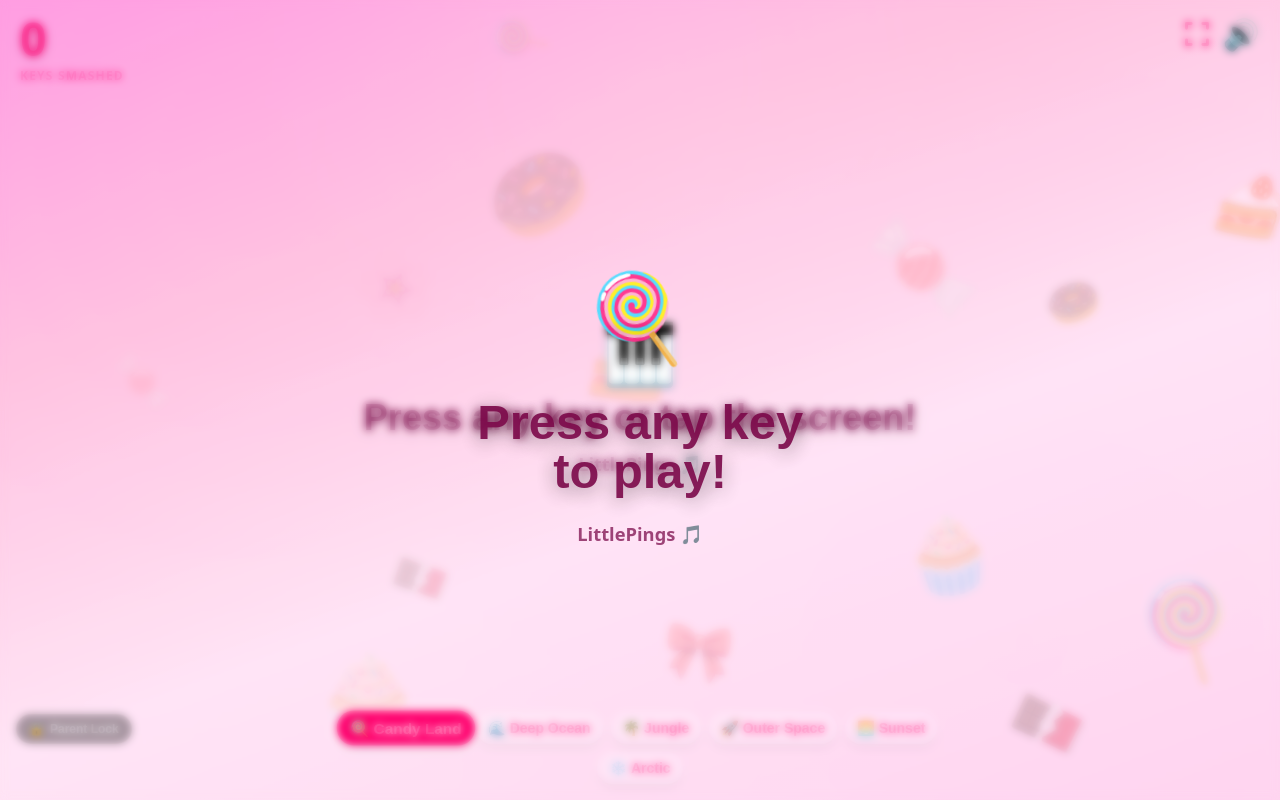
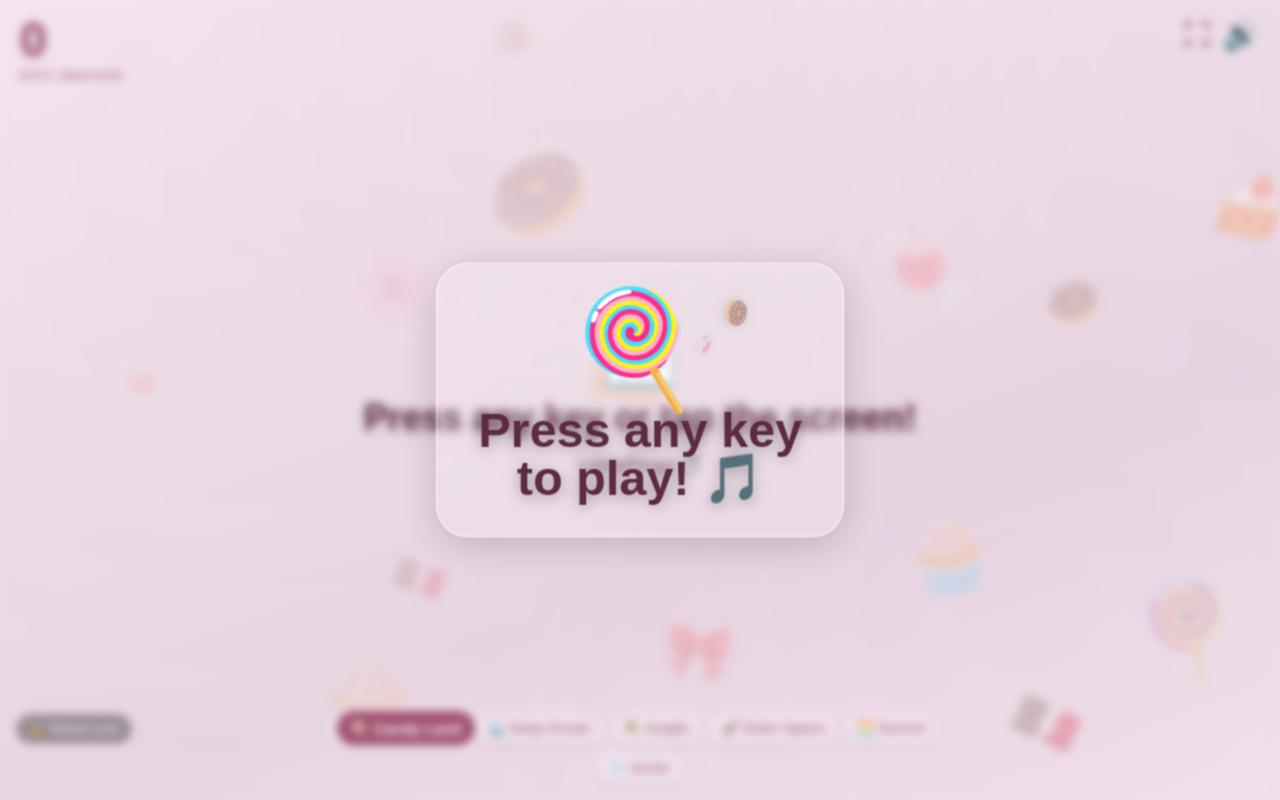
Before and after one commit to varanrajesh/littlepings, a React (Vite) app: page / in a window 1280 px wide. Built offline with nearby package versions, Linux system fonts and the light colour scheme.

Commit message:
LittlePings v1.1.0 — calmer theme palette, smaller alphabets, emoji-hero bubbles, richer attract rain

```diff
--- a/src/components/AttractScreen.tsx
+++ b/src/components/AttractScreen.tsx
@@ -1,99 +1,101 @@
 /**
  * AttractScreen — animated full-screen overlay shown after 5 s of idle.
  *
+ * Phase 1 (5 – 10 s): dense emoji rain + floating crackers + prompt.
  * Dismissed instantly on any keydown/pointerdown.
  * Hovering (pointermove) does NOT dismiss it.
- *
- * Design: dense multi-layer emoji rain (theme-aware) + pulsing prompt.
  */
 
 import { motion, AnimatePresence } from "framer-motion";
 import { useGame } from "@/context/GameContext";
 import type { ThemeId } from "@/themes/themes";
 
-// ── Per-theme emoji pools ─────────────────────────────────────────────────
+// ── Per-theme emoji pools (30 each) ──────────────────────────────────────
 const THEME_EMOJIS: Record<ThemeId, string[]> = {
   candy: [
     "🍭","🍬","🍫","🧁","🍰","🍩","🎀","🌈","🦄","💖",
-    "🍪","🍡","🍮","🧇","🍦","🎉","✨","💝","🌸","🎊",
-    "🍋","🍓","🍇","🍑","🍒","💫","⭐","🎈","🎠","🌺",
+    "🍪","🍡","🍮","🍦","🎉","✨","💝","🌸","🎊","🎈",
+    "🍋","🍓","🍇","🍑","🍒","💫","⭐","🎠","🌺","🎆",
   ],
   ocean: [
     "🐠","🐟","🐙","🦑","🐚","🪸","🐡","🦀","🐳","🦈",
-    "🐬","🦭","🐋","🌊","💧","🪼","🐊","🦞","⭐","💎",
-    "🐚","🦐","🌀","🫧","🏄","🤿","⛵","🐾","🌊","✨",
+    "🐬","🦭","🐋","🌊","💧","🪼","🦞","⭐","💎","🫧",
+    "🦐","🌀","🏄","🤿","⛵","🐊","🌊","🐾","💙","✨",
   ],
   jungle: [
     "🐒","🦜","🐸","🦎","🌴","🌺","🦋","🐘","🍌","🌿",
     "🐆","🦁","🐅","🦚","🦩","🌻","🍃","🐛","🌵","🍀",
-    "🦊","🐝","🌾","🐍","🦔","🌼","🍂","🌱","🐜","✨",
+    "🦊","🐝","🌼","🐍","🦔","🌱","🐜","🌾","🍂","✨",
   ],
   space: [
     "🚀","👽","🛸","🪐","⭐","🌙","☄️","💫","🌠","🔭",
-    "🌌","🛰️","👾","🌟","🪨","🌑","🌒","🌓","🌔","🌕",
-    "🔮","⚡","💥","🎆","🌀","🕳️","🧿","🛡️","⚗️","✨",
+    "🌌","🛰️","👾","🌟","🪨","💥","🔮","⚡","🎆","⚗️",
+    "🌑","🌒","🌓","🌔","🌕","🕳️","🧿","🛡️","🌀","✨",
   ],
   sunset: [
     "🦩","🦅","🌻","🌈","☀️","🌺","🐦","🌸","🦋","🌅",
-    "🏜️","🌄","🌇","🎆","🌠","🍊","🌻","🦜","🌮","🎵",
-    "🌶️","🍑","🥭","🌻","🦚","🌹","🎑","🏖️","🌞","✨",
+    "🏜️","🌄","🌇","🎆","🌠","🍊","🦜","🌶️","🍑","🥭",
+    "🦚","🌹","🎑","🏖️","🌞","🎵","🌮","🍋","🌼","✨",
   ],
   arctic: [
     "🐧","🦭","🐻‍❄️","❄️","⛄","🦊","🌨️","🏔️","🦌","🌊",
-    "🐺","🐼","🦥","❄️","🌬️","⛷️","🏂","🛷","🧊","💙",
-    "🪶","🌀","🌫️","⛰️","🌁","🐟","🦢","🕊️","💎","✨",
+    "🐺","🐼","🌬️","⛷️","🏂","🛷","🧊","💙","🦢","🕊️",
+    "🪶","🌫️","⛰️","🌁","🐟","💎","🌀","🦥","💫","✨",
   ],
 };
 
-// ── Particle layout constants ─────────────────────────────────────────────
-// 80 particles in 4 staggered waves of 20 — dense enough to fill any screen
+// ── Layout constants ──────────────────────────────────────────────────────
+// 120 rain particles in 6 staggered waves of 20
 const PARTICLES_PER_WAVE = 20;
-const WAVES = 4;
-const TOTAL_PARTICLES = PARTICLES_PER_WAVE * WAVES;
+const RAIN_WAVES         = 6;
+const RAIN_TOTAL         = PARTICLES_PER_WAVE * RAIN_WAVES;
 
-interface ParticleProps {
+// 16 cracker-burst particles orbiting the centre prompt
+const CRACKER_COUNT = 16;
+
+// ── Rain particle ─────────────────────────────────────────────────────────
+function RainParticle({
+  index,
+  wave,
+  emojis,
+}: {
   index: number;
   wave: number;
   emojis: string[];
-}
-
-/** One rain-drop emoji particle */
-function Particle({ index, wave, emojis }: ParticleProps) {
+}) {
   const emoji = emojis[(index + wave * 7) % emojis.length];
 
-  // Even column spread: each wave offsets by half a column-width so
-  // different waves interleave and gaps are filled
-  const colWidth = 100 / PARTICLES_PER_WAVE;
-  const xBase    = index * colWidth;
-  const xJitter  = (wave * colWidth) / 2;
-  const x        = (xBase + xJitter) % 100;
+  const colWidth  = 100 / PARTICLES_PER_WAVE;
+  const xBase     = index * colWidth;
+  const xJitter   = (wave * colWidth) / 2;
+  const x         = (xBase + xJitter) % 100;
 
-  // Wave stagger: each wave starts 1.2 s after the previous
-  const waveDelay = wave * 1.2;
-  // Particles within a wave spread out over 2 s
-  const localDelay = (index / PARTICLES_PER_WAVE) * 2.0;
-  const delay = waveDelay + localDelay;
+  const waveDelay  = wave * 0.9;
+  const localDelay = (index / PARTICLES_PER_WAVE) * 1.6;
+  const delay      = waveDelay + localDelay;
 
-  // Duration varies so not all particles arrive at same time
-  const duration = 3.2 + (index % 6) * 0.4 + wave * 0.15;
+  const duration   = 2.8 + (index % 7) * 0.3 + wave * 0.1;
 
-  // Three size tiers — big particles feel closer, small ones far
-  const sizeTier = (index + wave) % 3;
-  const size = sizeTier === 0 ? 2.6 : sizeTier === 1 ? 2.0 : 1.5;
+  // 4 size tiers for depth
+  const sizeTier   = (index + wave) % 4;
+  const size       = [3.2, 2.6, 2.0, 1.5][sizeTier];
 
-  // Slight horizontal drift per particle
-  const drift = ((index % 5) - 2) * 1.2; // −2.4 to +2.4 vw
+  // Wobble: swing left-right as it falls
+  const drift      = ((index % 5) - 2) * 1.8;
+
+  // Spin direction alternates by index
+  const spinDir    = index % 2 === 0 ? 360 : -360;
 
   return (
     <motion.span
       aria-hidden="true"
-      initial={{ y: "108vh", x: `${x}vw`, opacity: 0, scale: 0.3, rotate: -15 }}
+      initial={{ y: "110vh", x: `${x}vw`, opacity: 0, scale: 0.2, rotate: 0 }}
       animate={{
-        y: "-15vh",
-        x: [`${x}vw`, `${x + drift}vw`, `${x}vw`],
-        opacity: [0, 0.95, 0.95, 0],
-        scale:   [0.3, 1.15, 1.0, 0.6],
-        rotate:  [-15, 5, -5, 0],
+        y:       "-18vh",
+        x:       [`${x}vw`, `${x + drift}vw`, `${x - drift * 0.4}vw`, `${x}vw`],
+        opacity: [0, 1, 1, 1, 0],
+        scale:   [0.2, 1.2, 1.0, 0.8],
+        rotate:  [0, spinDir * 0.4, spinDir * 0.7, spinDir],
       }}
       transition={{
         duration,
@@ -102,12 +104,12 @@ function Particle({ index, wave, emojis }: ParticleProps) {
         ease: "linear",
       }}
       style={{
-        position: "absolute",
-        fontSize: `${size}rem`,
-        pointerEvents: "none",
-        userSelect: "none",
-        lineHeight: 1,
-        filter: "drop-shadow(0 2px 6px rgba(0,0,0,0.20))",
+        position:     "absolute",
+        fontSize:     `${size}rem`,
+        pointerEvents:"none",
+        userSelect:   "none",
+        lineHeight:   1,
+        filter:       "drop-shadow(0 3px 8px rgba(0,0,0,0.22))",
       }}
     >
       {emoji}
@@ -115,6 +117,60 @@ function Particle({ index, wave, emojis }: ParticleProps) {
   );
 }
 
+// ── Cracker-burst particle ────────────────────────────────────────────────
+// These orbit the centre card and pop outward like party crackers.
+function CrackerParticle({
+  index,
+  total,
+  emojis,
+}: {
+  index: number;
+  total: number;
+  emojis: string[];
+}) {
+  const angle    = (index / total) * 360;
+  const radius   = 36 + (index % 3) * 10; // 36 – 56 vmin
+  const emoji    = emojis[(index * 3 + 5) % emojis.length];
+  const size     = 2.0 + (index % 4) * 0.35;
+  const delay    = (index / total) * 1.4;
+  const duration = 3.5 + (index % 5) * 0.4;
+
+  // Start at centre, burst outward then loop
+  const x = Math.cos((angle * Math.PI) / 180) * radius;
+  const y = Math.sin((angle * Math.PI) / 180) * radius;
+
+  return (
+    <motion.span
+      aria-hidden="true"
+      initial={{ x: "0vmin", y: "0vmin", opacity: 0, scale: 0 }}
+      animate={{
+        x:       [`0vmin`, `${x * 0.6}vmin`, `${x}vmin`, `${x * 1.1}vmin`, `0vmin`],
+        y:       [`0vmin`, `${y * 0.6}vmin`, `${y}vmin`, `${y * 1.1}vmin`, `0vmin`],
+        opacity: [0, 1, 1, 0.8, 0],
+        scale:   [0, 1.3, 1.0, 0.7, 0],
+        rotate:  [0, 180, 360, 540, 720],
+      }}
+      transition={{
+        duration,
+        delay,
+        repeat: Infinity,
+        ease: "easeInOut",
+      }}
+      style={{
+        position:     "absolute",
+        fontSize:     `${size}rem`,
+        pointerEvents:"none",
+        userSelect:   "none",
+        lineHeight:   1,
+        filter:       "drop-shadow(0 2px 8px rgba(0,0,0,0.25))",
+      }}
+    >
+      {emoji}
+    </motion.span>
+  );
+}
+
+// ── Main component ────────────────────────────────────────────────────────
 interface AttractScreenProps {
   isIdle: boolean;
 }
@@ -131,57 +187,72 @@ export default function AttractScreen({ isIdle }: AttractScreenProps) {
           initial={{ opacity: 0 }}
           animate={{ opacity: 1 }}
           exit={{ opacity: 0 }}
-          transition={{ duration: 0.6 }}
+          transition={{ duration: 0.5 }}
           className="absolute inset-0 flex flex-col items-center justify-center overflow-hidden"
           style={{
-            zIndex: 50,
-            background: `${theme.background}ee`,
-            backdropFilter: "blur(4px)",
+            zIndex:         50,
+            background:     `${theme.background}f0`,
+            backdropFilter: "blur(5px)",
           }}
         >
-          {/* 4-wave emoji rain — 80 particles staggered across full viewport */}
-          {Array.from({ length: TOTAL_PARTICLES }, (_, i) => (
-            <Particle
-              key={i}
+          {/* ── Layer 1: dense 6-wave emoji rain — 120 particles ── */}
+          {Array.from({ length: RAIN_TOTAL }, (_, i) => (
+            <RainParticle
+              key={`rain-${i}`}
               index={i % PARTICLES_PER_WAVE}
               wave={Math.floor(i / PARTICLES_PER_WAVE)}
               emojis={emojis}
             />
           ))}
 
-          {/* Centre prompt — sits above the rain */}
+          {/* ── Layer 2: centre prompt card ── */}
           <motion.div
-            className="flex flex-col items-center gap-6 px-8 text-center"
-            style={{ zIndex: 2, position: "relative" }}
-            animate={{ scale: [1, 1.04, 1] }}
-            transition={{ duration: 2, repeat: Infinity, ease: "easeInOut" }}
+            className="flex flex-col items-center gap-5 px-10 py-8 text-center"
+            style={{
+              zIndex:        2,
+              position:      "relative",
+              borderRadius:  "2rem",
+              background:    "rgba(255,255,255,0.18)",
+              backdropFilter:"blur(8px)",
+              border:        "2px solid rgba(255,255,255,0.35)",
+              boxShadow:     "0 8px 40px rgba(0,0,0,0.18)",
+            }}
+            animate={{ scale: [1, 1.03, 1] }}
+            transition={{ duration: 2.2, repeat: Infinity, ease: "easeInOut" }}
           >
+            {/* 16 cracker particles orbiting the card */}
+            {Array.from({ length: CRACKER_COUNT }, (_, i) => (
+              <CrackerParticle
+                key={`cracker-${i}`}
+                index={i}
+                total={CRACKER_COUNT}
+                emojis={emojis}
+              />
+            ))}
+
+            {/* Hero emoji — bounces */}
             <motion.span
-              style={{ fontSize: "5rem" }}
-              animate={{ rotate: [0, 10, -10, 0] }}
-              transition={{ duration: 2.5, repeat: Infinity }}
+              style={{ fontSize: "5.5rem", lineHeight: 1 }}
+              animate={{
+                scale:  [1, 1.18, 0.95, 1.10, 1],
+                rotate: [0, 12, -8, 6, 0],
+              }}
+              transition={{ duration: 2.0, repeat: Infinity, ease: "easeInOut" }}
             >
               {emojis[0]}
             </motion.span>
 
             <p
-              className="text-3xl sm:text-5xl font-black leading-tight"
+              className="text-4xl sm:text-5xl font-black leading-tight"
               style={{
-                color: theme.letterColor,
+                color:      theme.letterColor,
                 fontFamily: "Nunito, sans-serif",
-                textShadow: "0 4px 20px rgba(0,0,0,0.45)",
+                textShadow: "0 3px 16px rgba(0,0,0,0.35)",
               }}
             >
               Press any key
               <br />
-              to play!
-            </p>
-
-            <p
-              className="text-lg font-bold opacity-80"
-              style={{ color: theme.letterColor }}
-            >
-              LittlePings 🎵
+              to play! 🎵
             </p>
           </motion.div>
         </motion.div>
--- a/src/components/SceneryLayer.tsx
+++ b/src/components/SceneryLayer.tsx
@@ -55,8 +55,8 @@ export default function SceneryLayer() {
         className="absolute inset-0"
         style={{
           background: theme.bgPattern,
-          mixBlendMode: "overlay",
-          opacity: 0.6,
+          mixBlendMode: "multiply",
+          opacity: 0.35,
         }}
       />
 
--- a/src/context/GameContext.tsx
+++ b/src/context/GameContext.tsx
@@ -67,12 +67,11 @@ function makeBubble(char: string, colors: string[], emojis: string[]): Bubble {
     x: 5 + Math.random() * 80,
     y: 5 + Math.random() * 75,
     color: colors[Math.floor(Math.random() * colors.length)],
-    fontSize: 5 + Math.random() * 8,
+    // Smaller letter range: 2.5 – 5 rem (was 5 – 13 rem)
+    fontSize: 2.5 + Math.random() * 2.5,
     rotation: -20 + Math.random() * 40,
-    emoji:
-      Math.random() < 0.4
-        ? emojis[Math.floor(Math.random() * emojis.length)]
-        : undefined,
+    // Every bubble always gets an emoji — no random skip
+    emoji: emojis[Math.floor(Math.random() * emojis.length)],
   };
 }
 
--- a/src/themes/themes.ts
+++ b/src/themes/themes.ts
@@ -29,141 +29,159 @@ export interface Theme {
 }
 
 const themes: Record<ThemeId, Theme> = {
+  // ── Candy Land ───────────────────────────────────────────────────────────
+  // Dusty rose + warm cream — soft and inviting, not neon-pink
   candy: {
     id: "candy",
     name: "Candy Land",
     emoji: "🍭",
     background:
-      "linear-gradient(160deg, #ff9de2 0%, #ffc3e1 30%, #ffe4f5 60%, #ffd6f0 100%)",
-    bgPattern: `radial-gradient(circle at 20% 20%, #ff6b9d22 0%, transparent 50%),
-                radial-gradient(circle at 80% 80%, #b5179e22 0%, transparent 50%),
-                radial-gradient(circle at 50% 10%, #ffc8dd33 0%, transparent 40%)`,
+      "linear-gradient(160deg, #f5e6ef 0%, #eddde8 35%, #e8d5e2 65%, #f0e2ec 100%)",
+    bgPattern: `radial-gradient(circle at 20% 20%, #d4a0b518 0%, transparent 55%),
+                radial-gradient(circle at 80% 75%, #c4849814 0%, transparent 50%),
+                radial-gradient(circle at 50% 5%,  #e8c8d820 0%, transparent 45%)`,
     scenery: ["🍭", "🍬", "🍫", "🍰", "🧁", "🍩", "🎀", "🌸"],
     popEmojis: [
       "🍭","🍬","🧁","🍰","🎀","🦄","🍩","💖","🌈","🎉",
       "🍪","🍡","🍮","🍦","🎊","💝","🌸","⭐","🎠","🍫",
     ],
+    // Muted berry + dusty rose — no pure saturated pinks
     bubbleColors: [
-      "#ff6b9d", "#ff8fab", "#ffc8dd", "#ffb3c6",
-      "#f72585", "#b5179e", "#ff006e", "#ff4d6d",
+      "#c87aa0", "#b8698e", "#d4a0b8", "#c490a8",
+      "#9e5070", "#b06080", "#a05878", "#cc90a8",
     ],
-    letterColor: "#7b0a4a",
-    accent: "#ff006e",
+    letterColor: "#5c2a40",
+    accent: "#a05070",
     pitchOffset: 1.0,
   },
 
+  // ── Deep Ocean ────────────────────────────────────────────────────────────
+  // Slate teal + deep navy — calm, like still water at dusk
   ocean: {
     id: "ocean",
     name: "Deep Ocean",
     emoji: "🌊",
     background:
-      "linear-gradient(180deg, #48cae4 0%, #0096c7 25%, #0077b6 55%, #023e8a 100%)",
-    bgPattern: `radial-gradient(ellipse at 15% 70%, #ade8f444 0%, transparent 55%),
-                radial-gradient(ellipse at 85% 30%, #caf0f833 0%, transparent 45%),
-                radial-gradient(ellipse at 50% 90%, #0077b644 0%, transparent 40%)`,
+      "linear-gradient(180deg, #d6eaf2 0%, #a8cfe0 28%, #6fa8c4 58%, #3a7a9c 100%)",
+    bgPattern: `radial-gradient(ellipse at 15% 70%, #9ecfdf28 0%, transparent 55%),
+                radial-gradient(ellipse at 85% 30%, #c4e4f018 0%, transparent 50%),
+                radial-gradient(ellipse at 50% 90%, #4a8aac20 0%, transparent 45%)`,
     scenery: ["🐠", "🐟", "🐙", "🦑", "🐚", "🪸", "🐡", "🦀"],
     popEmojis: [
       "🐠","🐟","🐙","🦑","🐳","🐚","🦈","🪸","⭐","💧",
       "🐬","🦭","🪼","🦀","🐡","🌊","🐋","🦞","💎","🫧",
     ],
+    // Slate-blue to dusty teal — no electric cyan
     bubbleColors: [
-      "#0096c7", "#00b4d8", "#48cae4", "#90e0ef",
-      "#ade8f4", "#caf0f8", "#023e8a", "#0077b6",
+      "#5a9ab8", "#4a8aaa", "#6aaac8", "#80bcd0",
+      "#3a7090", "#5090b0", "#7ab0c8", "#90c4d8",
     ],
-    letterColor: "#fff",
-    accent: "#90e0ef",
+    letterColor: "#1a3a4e",
+    accent: "#3a7a9c",
     pitchOffset: 0.85,
   },
 
+  // ── Jungle ───────────────────────────────────────────────────────────────
+  // Sage + eucalyptus — earthy, like a sun-dappled canopy
   jungle: {
     id: "jungle",
     name: "Jungle",
     emoji: "🌴",
     background:
-      "linear-gradient(160deg, #52b788 0%, #40916c 25%, #2d6a4f 55%, #1b4332 100%)",
-    bgPattern: `radial-gradient(ellipse at 10% 50%, #95d5b255 0%, transparent 50%),
-                radial-gradient(ellipse at 90% 20%, #74c69d44 0%, transparent 45%),
-                radial-gradient(ellipse at 60% 85%, #d8f3dc22 0%, transparent 40%)`,
+      "linear-gradient(160deg, #ddeedd 0%, #c4ddc4 30%, #a8c8a8 60%, #8ab89a 100%)",
+    bgPattern: `radial-gradient(ellipse at 10% 55%, #b8d8b820 0%, transparent 55%),
+                radial-gradient(ellipse at 88% 25%, #a0c8a018 0%, transparent 50%),
+                radial-gradient(ellipse at 55% 88%, #d4e8d418 0%, transparent 45%)`,
     scenery: ["🌴", "🌿", "🦜", "🐒", "🌺", "🦎", "🐸", "🍃"],
     popEmojis: [
       "🐒","🦜","🐸","🦎","🐆","🌺","🦋","🐘","🌿","🍌",
       "🦁","🐅","🦚","🦩","🐛","🌵","🦔","🐝","🌼","🍀",
     ],
+    // Muted moss + sage — not neon lime
     bubbleColors: [
-      "#52b788", "#74c69d", "#95d5b2", "#b7e4c7",
-      "#d8f3dc", "#40916c", "#2d6a4f", "#1b4332",
+      "#6a9e78", "#7aae88", "#5a8e68", "#8ab898",
+      "#4a7e58", "#6a9878", "#90b898", "#a0c8a8",
     ],
-    letterColor: "#fff",
-    accent: "#95d5b2",
+    letterColor: "#2a4a30",
+    accent: "#4e8858",
     pitchOffset: 0.9,
   },
 
+  // ── Outer Space ───────────────────────────────────────────────────────────
+  // Warm charcoal + dusty indigo — deep but not pure black, avoids eye strain
   space: {
     id: "space",
     name: "Outer Space",
     emoji: "🚀",
     background:
-      "linear-gradient(135deg, #03045e 0%, #240046 35%, #10002b 70%, #000000 100%)",
-    bgPattern: `radial-gradient(circle at 25% 25%, #7b2d8b33 0%, transparent 50%),
-                radial-gradient(circle at 75% 75%, #4cc9f033 0%, transparent 50%),
-                radial-gradient(circle at 50% 50%, #f7258511 0%, transparent 60%)`,
+      "linear-gradient(145deg, #1e1e2e 0%, #252540 30%, #1a1a30 65%, #141422 100%)",
+    bgPattern: `radial-gradient(circle at 22% 28%, #6a4a8820 0%, transparent 55%),
+                radial-gradient(circle at 78% 72%, #3a6a8818 0%, transparent 55%),
+                radial-gradient(circle at 50% 50%, #88446618 0%, transparent 60%)`,
     scenery: ["⭐", "🌙", "🪐", "☄️", "🌌", "💫", "🛸", "🌠"],
     popEmojis: [
       "🚀","👽","🛸","🪐","⭐","🌙","☄️","💫","🌠","🔭",
       "🌌","🛰️","👾","🌟","🪨","💥","🔮","⚡","🎆","⚗️",
     ],
+    // Dusty violet + slate indigo — no hot magenta or electric cyan
     bubbleColors: [
-      "#7b2d8b", "#9d4edd", "#c77dff", "#e0aaff",
-      "#3a0ca3", "#560bad", "#f72585", "#4cc9f0",
+      "#7a6a9e", "#8a7aae", "#6a5a8e", "#9a8abe",
+      "#5a4a7e", "#705088", "#8878a8", "#a090c0",
     ],
-    letterColor: "#e0aaff",
-    accent: "#4cc9f0",
+    letterColor: "#d8d0f0",
+    accent: "#8878b8",
     pitchOffset: 1.15,
   },
 
+  // ── Sunset ────────────────────────────────────────────────────────────────
+  // Terracotta + dusty amber — warm, painterly, like a real horizon
   sunset: {
     id: "sunset",
     name: "Sunset",
     emoji: "🌅",
     background:
-      "linear-gradient(180deg, #6a0572 0%, #d62828 20%, #f77f00 50%, #fcbf49 80%, #eae2b7 100%)",
-    bgPattern: `radial-gradient(ellipse at 50% 0%, #f7258533 0%, transparent 50%),
-                radial-gradient(ellipse at 20% 60%, #fcbf4933 0%, transparent 45%),
-                radial-gradient(ellipse at 80% 70%, #f77f0022 0%, transparent 40%)`,
+      "linear-gradient(175deg, #e8d0c0 0%, #d4a880 28%, #c48858 55%, #b87848 80%, #a86838 100%)",
+    bgPattern: `radial-gradient(ellipse at 50% 5%,  #d4986820 0%, transparent 55%),
+                radial-gradient(ellipse at 18% 65%, #e0b07820 0%, transparent 50%),
+                radial-gradient(ellipse at 82% 70%, #c8886018 0%, transparent 45%)`,
     scenery: ["🌅", "☀️", "🦅", "🌻", "🌴", "🦩", "🌙", "🌄"],
     popEmojis: [
       "🦩","🦅","🦜","🌻","🌈","☀️","🌺","🐦","🌸","🦋",
       "🌅","🏜️","🌄","🌇","🍊","🌶️","🥭","🌹","🦚","🎆",
     ],
+    // Terracotta + sienna + dusty gold — no screaming orange or electric yellow
     bubbleColors: [
-      "#f77f00", "#fcbf49", "#d62828", "#e85d04",
-      "#fb8500", "#ffb703", "#6a0572", "#9c27b0",
+      "#c07848", "#b86840", "#d08858", "#c89868",
+      "#a05830", "#b87040", "#d8a878", "#c89060",
     ],
-    letterColor: "#fff",
-    accent: "#fcbf49",
+    letterColor: "#3c1e0c",
+    accent: "#9a5830",
     pitchOffset: 1.05,
   },
 
+  // ── Arctic ────────────────────────────────────────────────────────────────
+  // Pale steel + misty white — clean, cool, like fresh tundra snow
   arctic: {
     id: "arctic",
     name: "Arctic",
     emoji: "❄️",
     background:
-      "linear-gradient(160deg, #e8f4f8 0%, #caf0f8 25%, #ade8f4 55%, #90e0ef 100%)",
-    bgPattern: `radial-gradient(circle at 30% 30%, #ffffff66 0%, transparent 50%),
-                radial-gradient(circle at 70% 70%, #0096c733 0%, transparent 45%),
-                radial-gradient(circle at 50% 10%, #caf0f844 0%, transparent 40%)`,
+      "linear-gradient(155deg, #eef4f8 0%, #ddeaf2 30%, #ccdde8 60%, #b8ceda 100%)",
+    bgPattern: `radial-gradient(circle at 28% 32%, #ffffff30 0%, transparent 55%),
+                radial-gradient(circle at 72% 68%, #8ab4c818 0%, transparent 50%),
+                radial-gradient(circle at 50% 8%,  #d8eaf218 0%, transparent 45%)`,
     scenery: ["❄️", "🐧", "🦭", "🌨️", "🐻‍❄️", "🌊", "⛄", "🏔️"],
     popEmojis: [
       "🐧","🦭","🐻‍❄️","❄️","⛄","🦊","🐺","🌨️","🏔️","🦌",
       "🐼","🦥","🌬️","⛷️","🏂","🛷","🧊","💙","🦢","🕊️",
     ],
+    // Steel blue + slate — no electric cyan or deep navy screaming contrast
     bubbleColors: [
-      "#0096c7", "#00b4d8", "#48cae4", "#ade8f4",
-      "#023e8a", "#0077b6", "#caf0f8", "#90e0ef",
+      "#7898b0", "#6888a0", "#88a8c0", "#98b8c8",
+      "#587890", "#688898", "#a0b8c8", "#b0c8d8",
     ],
-    letterColor: "#023e8a",
-    accent: "#0077b6",
+    letterColor: "#2a3e4e",
+    accent: "#4e7890",
     pitchOffset: 1.2,
   },
 };
```
Also changed, not shown: src/components/BubbleLayer.tsx (+31 -24 lines), 1 other file (tests, documents, lock files or other folders).
